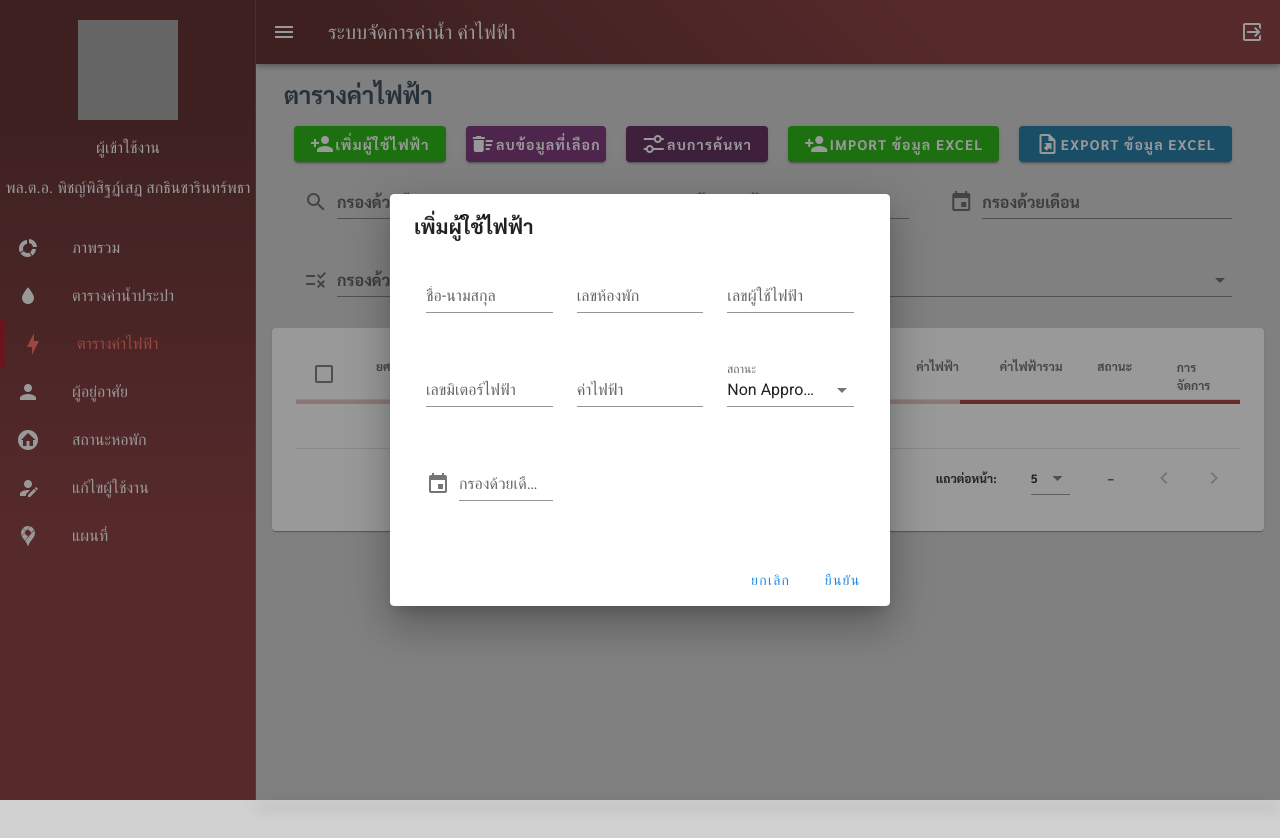
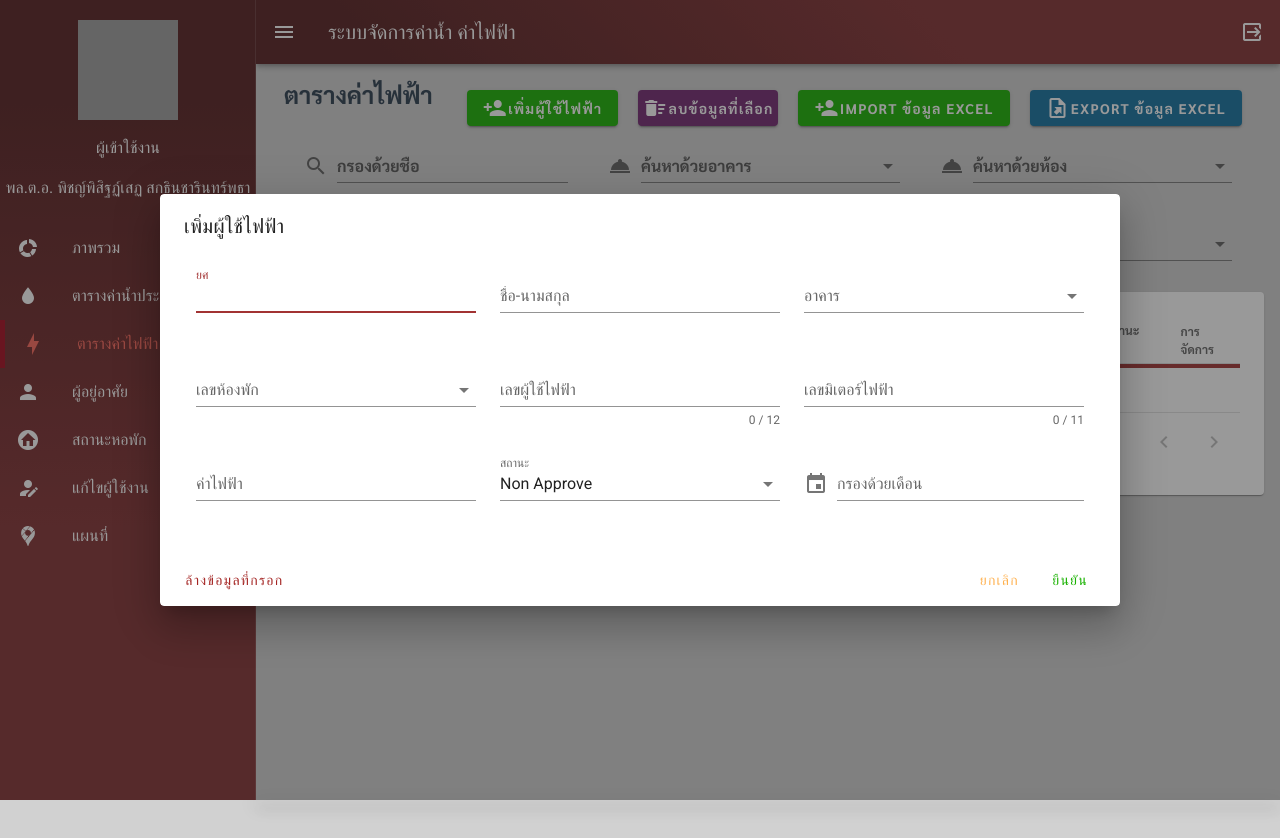
Before and after one commit to eznos/BMS-Back-Office-UI, a Vue app: page /electricbill in a window 1280 px wide. Both pictures are taken after a click on the button "เพิ่มผู้ใช้ไฟฟ้า". Shown: the top 838 px of the page. Built offline with nearby package versions, Linux system fonts and the light colour scheme; grey boxes are pictures that could not be loaded.

Commit message:
- feat(✨): new filter, new add user validate form and new export detail
export excel - new validate and new date picker

```diff
--- a/src/views/table/Electric.vue
+++ b/src/views/table/Electric.vue
@@ -14,7 +14,7 @@
         <!-- button -->
         <div>
           <!-- add user -->
-          <v-dialog v-model="dialog" persistent max-width="500px">
+          <v-dialog v-model="dialog" persistent max-width="75%">
             <template v-slot:activator="{ on: attrs }">
               <v-btn
                 class="button-filter"
@@ -28,51 +28,99 @@
             </template>
             <v-card>
               <v-card-title>
-                <div class="myFont">
+                <!-- title add user -->
                 <span>{{ formTitle }}</span>
-                </div>
               </v-card-title>
               <v-card-text>
                 <v-container>
+                  <!-- form add user -->
+                  <v-form ref="form" v-model="valid" lazy-validation>
                     <v-row>
+                      <!-- rank -->
+                      <v-col cols="12" sm="6" md="4">
+                        <v-text-field
+                          v-model="editedItem.rank"
+                          label="ยศ"
+                          required
+                          autofocus
+                          :rules="rules.name"
+                        ></v-text-field>
+                      </v-col>
+                      <!-- name -->
                       <v-col cols="12" sm="6" md="4">
                         <v-text-field
                           v-model="editedItem.name"
                           label="ชื่อ-นามสกุล"
+                          required
+                          :rules="rules.name"
                         ></v-text-field>
                       </v-col>
+                      <!-- building -->
                       <v-col cols="12" sm="6" md="4">
-                      <v-text-field
+                        <v-autocomplete
+                          label="อาคาร"
+                          :items="buildings"
+                          required
+                          :rules="rules.buildingRoom"
+                          v-model="editedItem.building"
+                        >
+                        </v-autocomplete>
+                      </v-col>
+                      <!-- room  -->
+                      <v-col cols="12" sm="6" md="4">
+                        <v-autocomplete
+                          label="เลขห้องพัก"
                           v-model="editedItem.room_no"
-                        label="เลขห้องพัก"
-                      ></v-text-field>
+                          :items="rooms"
+                          required
+                          :rules="rules.buildingRoom"
+                        >
+                        </v-autocomplete>
                       </v-col>
+                      <!-- electricNumber -->
                       <v-col cols="12" sm="6" md="4">
                         <v-text-field
                           v-model="editedItem.electric_no"
                           label="เลขผู้ใช้ไฟฟ้า"
+                          required
+                          counter="12"
+                          :rules="rules.electricNumber"
+                          @keypress="isNumber($event)"
                         ></v-text-field>
                       </v-col>
+                      <!-- electricMeterNumber -->
                       <v-col cols="12" sm="6" md="4">
                         <v-text-field
-                        v-model="editedItem.water_meter_no"
+                          v-model="editedItem.electirc_meter_no"
                           label="เลขมิเตอร์ไฟฟ้า"
+                          required
+                          counter="11"
+                          :rules="rules.electricMeterNumber"
+                          @keypress="isNumber($event)"
                         ></v-text-field>
                       </v-col>
+                      <!-- price -->
                       <v-col cols="12" sm="6" md="4">
                         <v-text-field
                           v-model="editedItem.price"
                           label="ค่าไฟฟ้า"
+                          required
+                          :rules="rules.buildingRoom"
+                          @keypress="isNumber($event)"
                         ></v-text-field>
                       </v-col>
+                      <!-- status -->
                       <v-col cols="12" sm="6" md="4">
                         <v-select
                           v-model="editedItem.status"
-                        :items="state"
+                          :items="statuses"
                           label="สถานะ"
+                          required
+                          :rules="rules.buildingRoom"
                         >
                         </v-select>
                       </v-col>
+                      <!-- date pay -->
                       <v-col cols="12" sm="6" md="4">
                         <v-dialog
                           ref="dialog"
@@ -86,6 +134,8 @@
                               label="กรองด้วยเดือน"
                               prepend-icon="mdi-calendar"
                               readonly
+                              required
+                              :rules="rules.buildingRoom"
                               v-bind="attrs"
                               v-on="on"
                             ></v-text-field>
@@ -107,22 +157,29 @@
                               ยืนยัน
                             </v-btn>
                           </v-date-picker>
-                      </v-dialog></v-col
-                    >
+                        </v-dialog>
+                      </v-col>
                     </v-row>
+                  </v-form>
                 </v-container>
               </v-card-text>
+              <!-- save and cancel buttons-->
               <v-card-actions>
+                <v-btn color="#A42523" text @click="clearForm">
+                  ล้างข้อมูลที่กรอก
+                </v-btn>
                 <v-spacer></v-spacer>
-                <v-btn color="blue darken-1" text @click="close">
-                  ยกเลิก
+                <v-form ref="form" v-model="valid" lazy-validation>
+                  <v-btn color="warning" text @click="close"> ยกเลิก </v-btn>
+                  <v-btn color="agree" :disabled="!valid" text @click="save">
+                    ยืนยัน
                   </v-btn>
-                <v-btn color="blue darken-1" text @click="save"> ยืนยัน </v-btn>
+                </v-form>
               </v-card-actions>
             </v-card>
           </v-dialog>
           <!-- delete water user -->
-          <v-dialog v-model="dialogDelete" max-width="500px">
+          <v-dialog v-model="dialogDelete" max-width="75%">
             <v-card>
               <v-card-title class="text-h5"
                 >ต้องการลบผู้ใช้ไฟฟ้าคนนี้หรือไม่?</v-card-title
@@ -152,20 +209,8 @@
             <v-icon>mdi-delete-sweep</v-icon>
             ลบข้อมูลที่เลือก
           </v-btn>
-          <!-- delate filter -->
-          <v-btn
-            dark
-            class="button-filter"
-            color="#561F55"
-            v-bind="attrs"
-            v-on="on"
-            @click="clear"
-          >
-            <v-icon>mdi-tune-variant</v-icon>
-            ลบการค้นหา
-          </v-btn>
           <!-- import excel -->
-          <v-dialog v-model="importExcel" max-width="500px">
+          <v-dialog v-model="importExcel" max-width="75%">
             <template v-slot:activator="{ on: attrs }">
               <v-btn
                 class="button-filter"
@@ -196,7 +241,7 @@
             </v-card>
           </v-dialog>
           <!-- export excel to email -->
-          <v-dialog v-model="exportExcelelectric" max-width="500px">
+          <v-dialog v-model="exportExcelElectric" persistent max-width="75%">
             <template v-slot:activator="{ on: attrs }">
               <v-btn color="#1572A1" class="filter" dark v-on="{ ...attrs }">
                 <v-icon> mdi-file-export-outline </v-icon>
@@ -208,18 +253,54 @@
                 ส่งออกข้อมูล Excel ของค่าไฟฟ้าไปยังอีเมลที่ต้องการ
               </v-card-title>
               <v-card-text>
+                <v-form ref="form" v-model="valid" lazy-validation>
                   <v-row>
+                    <!-- date -->
                     <v-col cols="12">
-                    <v-select
-                      label="เลือกข้อมูลที่ต้องการส่งออก"
-                      :items="exportDataelectric"
-                      prepend-icon="mdi-file-excel"
+                      <v-menu
+                        ref="menu"
+                        v-model="menu"
+                        :close-on-content-click="false"
+                        transition="scale-transition"
+                        offset-y
+                        max-width="70%"
+                        min-width="auto"
                       >
-                    </v-select>
+                        <template v-slot:activator="{ on, attrs }">
+                          <v-text-field
+                            v-model="dateExport"
+                            label="เลือกเดือนที่ต้องการ Export"
+                            prepend-icon="mdi-calendar"
+                            readonly
+                            v-bind="attrs"
+                            v-on="on"
+                          ></v-text-field>
+                        </template>
+                        <v-date-picker
+                          v-model="dateExport"
+                          type="month"
+                          no-title
+                          scrollable
+                        >
+                          <v-spacer></v-spacer>
+                          <v-btn text color="primary" @click="menu = false">
+                            Cancel
+                          </v-btn>
+                          <v-btn
+                            text
+                            color="primary"
+                            @click="$refs.menu.save(date)"
+                          >
+                            OK
+                          </v-btn>
+                        </v-date-picker>
+                      </v-menu>
                     </v-col>
+                    <!-- email -->
                     <v-col cols="12">
                       <v-text-field
                         label="อีเมลผู้รับ"
+                        autofocus
                         :rules="[rules.email.regex]"
                         v-model="emailtarget"
                         prepend-icon="mdi-at"
@@ -227,11 +308,27 @@
                       </v-text-field>
                     </v-col>
                   </v-row>
+                </v-form>
               </v-card-text>
               <v-card-actions>
-                <v-btn color="agree" @click="exportExcelelectric = false">
-                  ok
+                <v-spacer></v-spacer>
+                <v-form ref="form" v-model="valid" lazy-validation>
+                  <v-btn
+                    color="warning"
+                    text
+                    @click="exportExcelElectric = false"
+                  >
+                    ยกเลิก
                   </v-btn>
+                  <v-btn
+                    color="agree"
+                    :disabled="!valid"
+                    text
+                    @click="exportExcelElectric = false"
+                  >
+                    ยืนยันข้อมูล
+                  </v-btn>
+                </v-form>
               </v-card-actions>
             </v-card>
           </v-dialog>
@@ -248,15 +345,26 @@
           class="filter"
           clearable
         ></v-text-field>
+        <!-- Filter for  building-->
+        <v-select
+          v-model="buildingFilterValue"
+          prepend-icon="mdi-room-service"
+          label="ค้นหาด้วยอาคาร"
+          class="filter"
+          :items="buildings"
+          clearable
+        >
+        </v-select>
         <!-- Filter for  roomnumber-->
-        <v-text-field
+        <v-select
           v-model="roomFilterValue"
           prepend-icon="mdi-room-service"
-          type="text"
-          label="กรองด้วยเลขห้อง"
+          label="ค้นหาด้วยห้อง"
           class="filter"
+          :items="rooms"
           clearable
-        ></v-text-field>
+        >
+        </v-select>
 
         <!-- filter by date -->
         <v-dialog
@@ -284,7 +392,7 @@
             <v-btn
               text
               color="agree"
-              @click="$refs.dialog.save(dateFilterValue)"
+              @click="$refs.dialog.savea(dateFilterValue)"
             >
               ยืนยัน
             </v-btn>
@@ -293,7 +401,7 @@
         <!-- Filter for  status-->
         <v-select
           v-model="stateFilterValue"
-          :items="state"
+          :items="statuses"
           prepend-icon="mdi-list-status"
           label="กรองด้วยสถานะ"
           class="filter"
@@ -301,6 +409,7 @@
         ></v-select>
       </v-row>
     </div>
+
     <!-- start data-table -->
     <v-data-table
       :headers="headers"
@@ -327,42 +436,118 @@
 export default {
   data: () => ({
     el: "#app",
-    valid: false,
+    valid: true,
     modal: false,
     dialog: false,
+    emailtarget: "",
     importExcel: false,
-    exportExcelelectric: false,
+    exportExcelElectric: false,
+    dateExport: new Date().toISOString().substr(0, 7),
     exportDataelectric: ["1", "2", "3", "4", "5"],
     menu: false,
     search: "",
+    building: null,
+    room_no: null,
     dialogDelete: false,
     // Filter models.
     NamefilterValue: "",
+    buildingFilterValue: "",
     roomFilterValue: "",
     dateFilterValue: "",
     date: "",
     stateFilterValue: "",
-    state: ["Approve", "Non Approve"],
+    statuses: ["Approve", "Non Approve"],
     electric: [],
     editedIndex: -1,
     editedItem: {
       name: "",
       room_no: "",
       electric_no: "",
-      water_meter_no: "",
+      electirc_meter_no: "",
       status: "Non Approve",
     },
     defaultItem: {
       name: "",
       room_no: "",
       electric_no: "",
-      water_meter_no: "",
+      electirc_meter_no: "",
       status: "",
+    },
+    buildingsRooms: {
+      "2/11": [
+        "97",
+        "99",
+        "101",
+        "103",
+        "105",
+        "107",
+        "109",
+        "111",
+        "113",
+        "115",
+        "117",
+        "119",
+      ],
+      "2/12": [
+        "73",
+        "75",
+        "77",
+        "79",
+        "81",
+        "83",
+        "85",
+        "87",
+        "89",
+        "91",
+        "93",
+        "95",
+      ],
+      "2/19": [
+        "101",
+        "102",
+        "103",
+        "104",
+        "105",
+        "106",
+        "107",
+        "108",
+        "109",
+        "110",
+        "201",
+        "202",
+        "203",
+        "204",
+        "205",
+        "206",
+        "207",
+        "208",
+        "209",
+        "210",
+        "301",
+        "302",
+        "303",
+      ],
+      "21/99": ["1100", "1012", "1413"],
+      "21/120": ["101", "120", "130"],
+      "21/123": ["110", "102", "103"],
     },
     rules: {
       format: [
         (value) => !value || value.size < 20000000 || "ขนาดไฟล์ไม่เกิน 20 MB",
       ],
+      name: [
+        (v) => !!v || "กรุณากรอกข้อมูล",
+        (v) => (v && v.length >= 2) || "กรอกชื่อให้มากกว่า 2 ตัวอักษร",
+      ],
+      electricNumber: [
+        (v) => !!v || "กรุณากรอกข้อมูล",
+        (v) => (v && v.length == 12) || "กรอกเลขผู้ใช้ไฟฟ้าไม่ครบ 12 ตัว",
+      ],
+      electricMeterNumber: [
+        (v) => !!v || "กรุณากรอกข้อมูล",
+        (v) => (v && v.length == 11) || "กรอกเลขมิเตอร์ไฟฟ้าไม่ครบ 11 ตัว",
+      ],
+      buildingRoom: [(v) => !!v || "กรุณากรอกข้อมูล"],
       email: {
         required: (v) => !!v || "กรุณาใส่อีเมลของผู้รับ",
         regex: (v) =>
@@ -389,6 +574,11 @@ export default {
           filter: this.nameFilter,
         },
         {
+          text: "อาคาร",
+          value: "building",
+          filter: this.buildingFilter,
+        },
+        {
           text: "เลขห้องพัก",
           value: "room_no",
           filter: this.roomFilter,
@@ -399,7 +589,7 @@ export default {
         },
         {
           text: "เลขมิเตอร์ไฟฟ้า",
-          value: "water_meter_no",
+          value: "electirc_meter_no",
         },
         {
           text: "รอบบิล",
@@ -412,7 +602,7 @@ export default {
         },
         {
           text: "ค่าไฟฟ้ารวม",
-          value: "sum_price",
+          value: this.sumPrice,
         },
         {
           text: "สถานะ",
@@ -426,6 +616,19 @@ export default {
         },
       ];
     },
+    buildings() {
+      return Object.keys(this.buildingsRooms);
+    },
+    rooms() {
+      if (this.buildingFilterValue) {
+        return this.buildingsRooms[this.buildingFilterValue];
+      }
+      if (!this.editedItem.building) {
+        return "ไม่มีข้อมูล";
+      } else {
+        return this.buildingsRooms[this.editedItem.building];
+      }
+    },
   },
 
   watch: {
@@ -438,11 +641,6 @@ export default {
   },
 
   methods: {
-    /**
-     * Filter for dessert names column.
-     * @param value Value to be tested.
-     * @returns {boolean}
-     */
     nameFilter(value) {
       // If this filter has no value we just skip the entire filter.
       if (!this.NamefilterValue) {
@@ -458,6 +656,12 @@ export default {
       }
       return value === this.roomFilterValue;
     },
+    buildingFilter(value) {
+      if (!this.buildingFilterValue) {
+        return true;
+      }
+      return value === this.buildingFilterValue;
+    },
     stateFilter(value) {
       if (!this.stateFilterValue) {
         return true;
@@ -470,11 +674,6 @@ export default {
       }
       return value == this.dateFilterValue;
     },
-    /**
-     * Filter for เลขห้องพัก column.
-     * @param value Value to be tested.
-     * @returns {boolean}
-     */
     editItem(item) {
       this.editedIndex = this.electric.indexOf(item);
       this.editedItem = Object.assign({}, item);
@@ -519,13 +718,19 @@ export default {
       }
       this.close();
     },
-    clear() {
-      (this.NamefilterValue = ""),
-        (this.roomFilterValue = ""),
-        (this.stateFilterValue = ""),
-        (this.dateFilterValue = "");
-      this.date = "";
-      this.search = "";
+    // clear form
+    clearForm() {
+      // this.$refs.form.reset();
+      (this.editedItem.rank = ""),
+        (this.editedItem.name = null),
+        (this.editedItem.electric_no = null),
+        (this.editedItem.zone = ""),
+        (this.editedItem.building = ""),
+        (this.editedItem.room_no = ""),
+        (this.editedItem.electirc_meter_no = null),
+        (this.editedItem.price = null),
+        (this.editedItem.date_pay = null),
+        (this.editedItem.status = null);
     },
     filterOnlyCapsText(value, search) {
       return (
@@ -534,6 +739,24 @@ export default {
         typeof value === "string" &&
         value.toString().toLocaleUpperCase().indexOf(search) !== -1
       );
+    },
+    // number only in text field
+    isNumber: function (evt) {
+      evt = evt ? evt : window.event;
+      var charCode = evt.which ? evt.which : evt.keyCode;
+      if (
+        charCode > 31 &&
+        (charCode < 48 || charCode > 57) &&
+        charCode !== 46
+      ) {
+        evt.preventDefault();
+      } else {
+        return true;
+      }
+    },
+    // sumprice not finnnn
+    sumPrice() {
+      return this.editedItem.price * 2 + this.editedItem.price * 0.07;
     },
   },
 };
```
Lines whose indentation alone changed are shown as unchanged.
